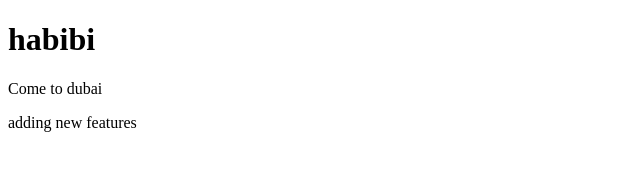
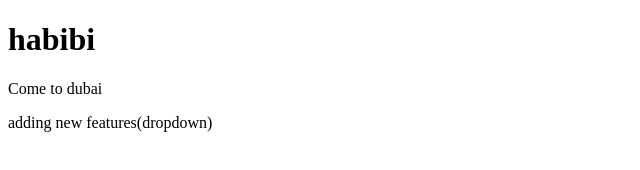
Before and after one commit to masoom-raja/masoom, a plain HTML site: page index.html in a window 1280 px wide. Shown: the full height of the page, 0-640 px from the left. Drawn offline with Linux system fonts and the light colour scheme.

```diff
--- a/index.html
+++ b/index.html
@@ -8,7 +8,7 @@
 <body>
     <h1>habibi</h1>
 <p>Come to dubai</p>
-<p>adding new features
+<p>adding new features(dropdown)
 </p>
 </body>
 </html>
```
